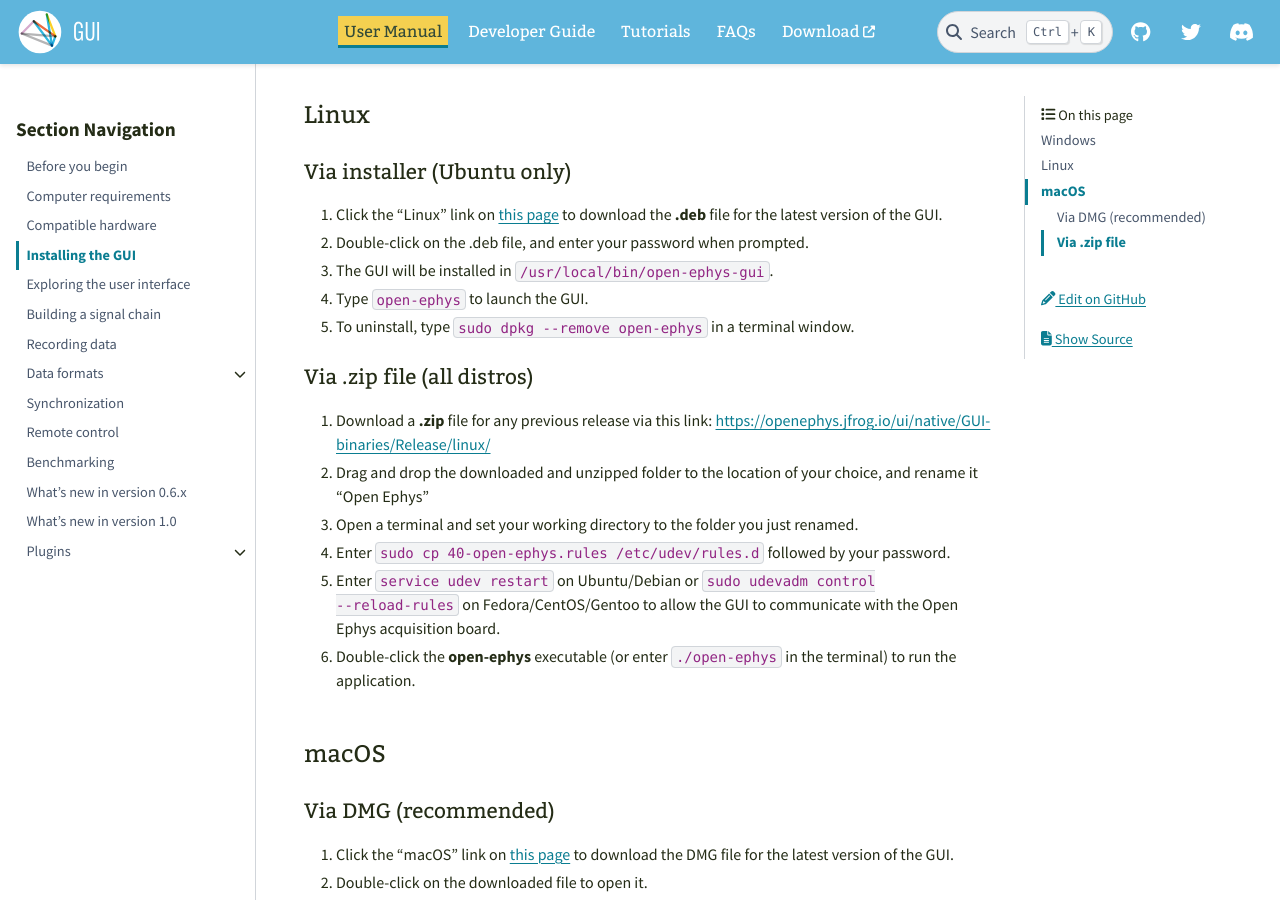
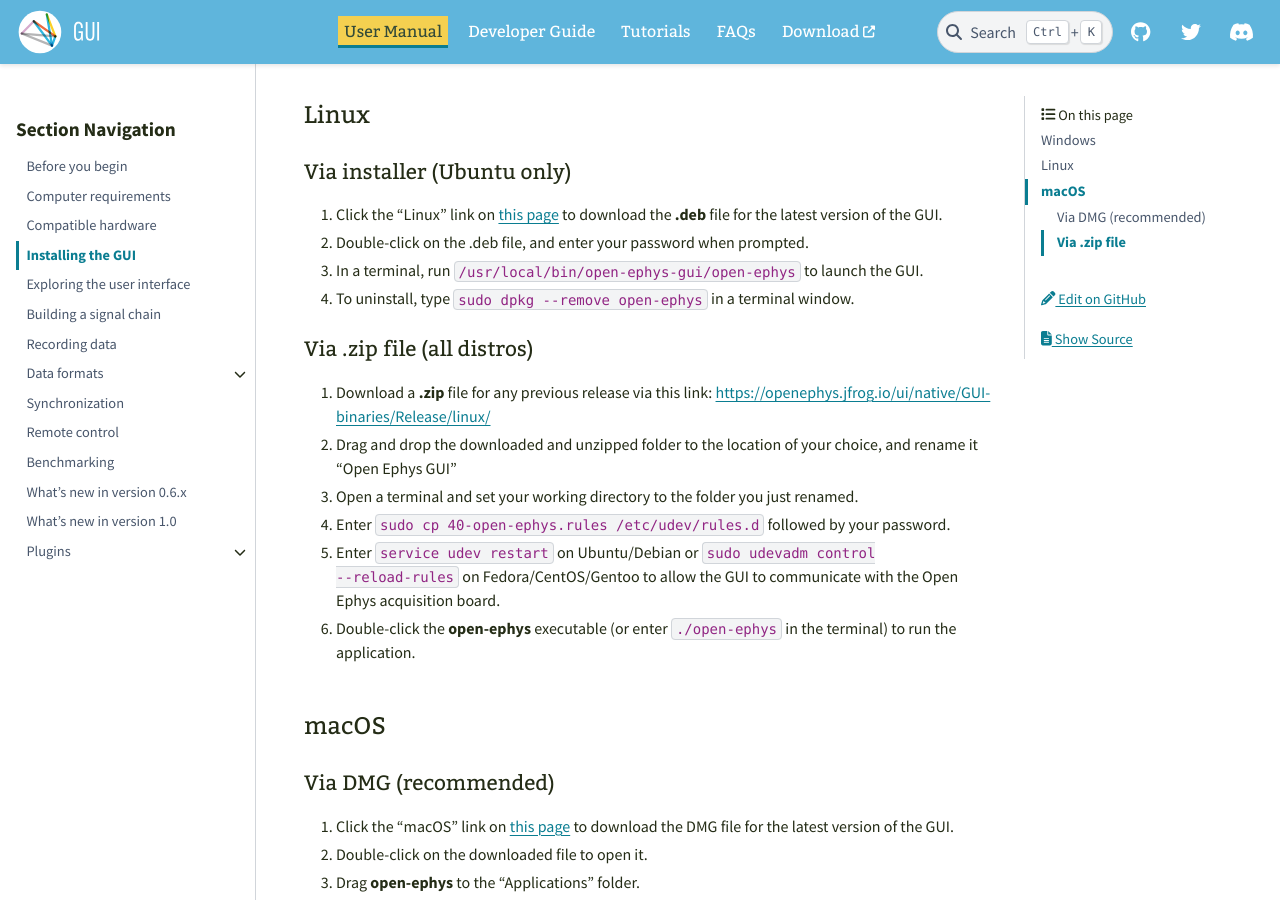
Before and after one commit to open-ephys/gui-docs, a Sphinx documentation site: the page built from source/User-Manual/Installing-the-GUI.rst, in a window 1280 px wide and 900 px high, scrolled down 952 px. Built offline with Sphinx 7.4.7 and the PyData theme 0.15.4, drawn with Linux system fonts in a browser that asks for light colours.

Commit message:
Update Installing-the-GUI.rst

```diff
--- a/source/User-Manual/Installing-the-GUI.rst
+++ b/source/User-Manual/Installing-the-GUI.rst
@@ -46,11 +46,9 @@ Via installer (Ubuntu only)
 
 2. Double-click on the .deb file, and enter your password when prompted.
 
-3. The GUI will be installed in :code:`/usr/local/bin/open-ephys-gui`.
+3. In a terminal, run :code:`/usr/local/bin/open-ephys-gui/open-ephys` to launch the GUI.
 
-4. Type :code:`open-ephys` to launch the GUI.
-
-5. To uninstall, type :code:`sudo dpkg --remove open-ephys` in a terminal window.
+4. To uninstall, type :code:`sudo dpkg --remove open-ephys` in a terminal window.
 
 .. _linux-via-zip:
 
```
Also changed, not shown: other parts of source/User-Manual/Installing-the-GUI.rst (+1 -1 lines).
